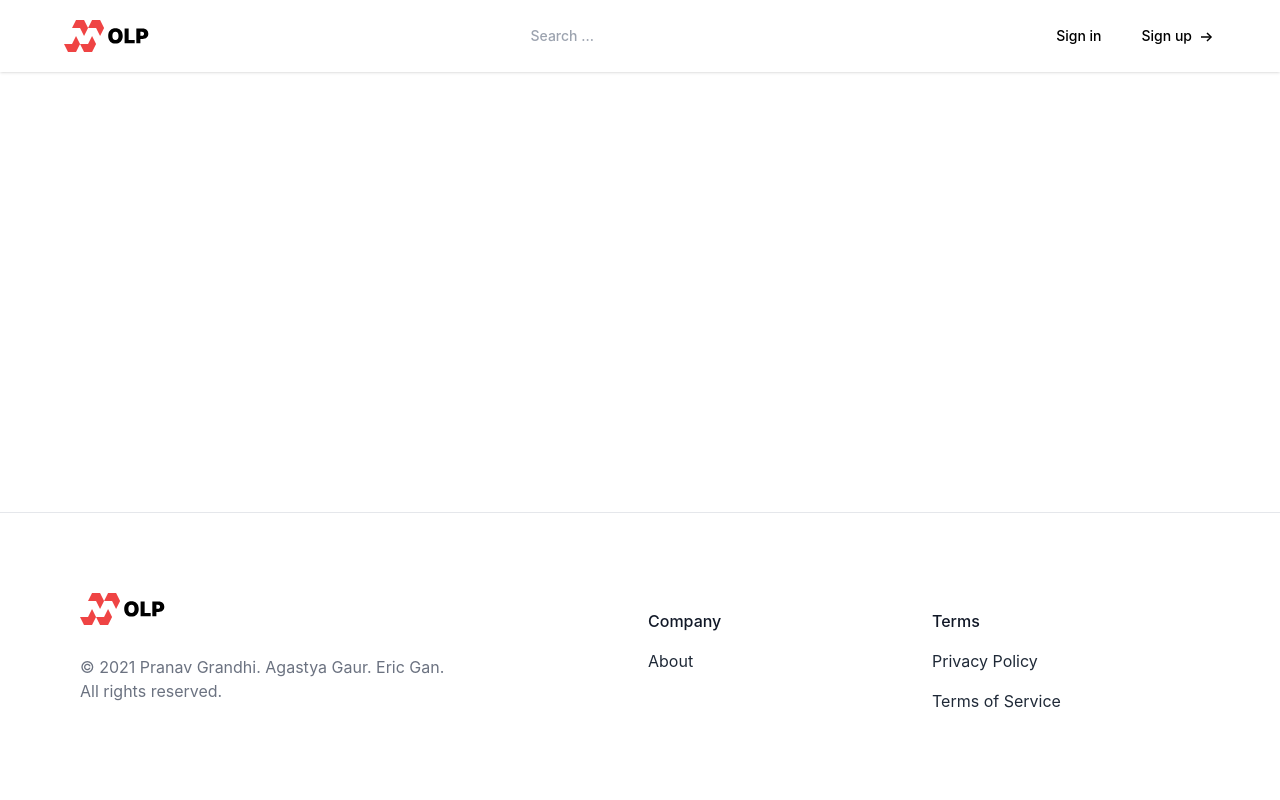
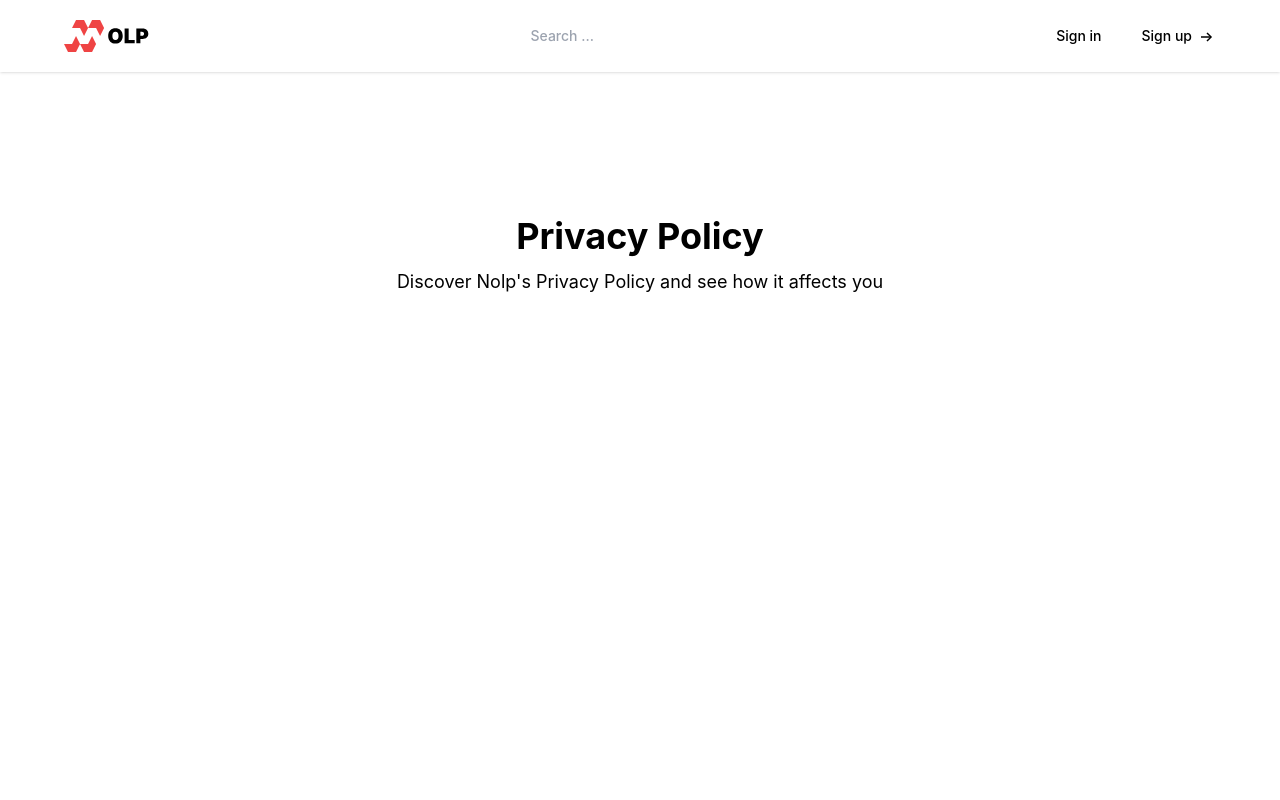
Before and after one commit to Pranav-Grandhi/nolp, a Next.js app: page /privacy-policy in a window 1280 px wide. Shown: the top 800 px of the page. Built offline with nearby package versions, Linux system fonts and the light colour scheme; no server answers; a web font is replaced by a local one; what urql would draw is missing.

Commit message:
HeroSection and NextSEO added

```diff
--- a/src/components/vars.tsx
+++ b/src/components/vars.tsx
@@ -1,14 +1,28 @@
 import ReactPlayer from "react-player"
+import { NextSeo } from "next-seo"
+import HeroSection from "./hero-section"
 
+//Global Variables - - - - - - - - - - - - - - - - - - - - - - - - - - -
 export var LogoColor: string = '#EF4444' // To use, import { LogoColor } from './vars'
 
-export function NeverGonnaGiveYouUp() {
+//Global Functions - - - - - - - - - - - - - - - - - - - - - - - - - - -
+export function NeverGonnaGiveYouUp(pageTitle:string) {
   return (
     <>
-      <ReactPlayer
-        url='https://www.youtube.com/watch?v=dQw4w9WgXcQ'
-        playing={true}
+      <NextSeo
+        title={"Nolp - " + pageTitle}
       />
+      <HeroSection
+        title={pageTitle}
+        subtitle={"Discover Nolp's " + pageTitle + " and see how it affects you"}
+        textColor="black"
+      />
+      <div className="player-wrapper">
+        <ReactPlayer
+          url='https://www.youtube.com/watch?v=dQw4w9WgXcQ'
+          playing={true}
+        />
+      </div>
     </>
   )
 }
--- a/src/pages/privacy-policy.tsx
+++ b/src/pages/privacy-policy.tsx
@@ -1,5 +1,5 @@
 import { NeverGonnaGiveYouUp } from "components/vars";
 
 export default function PrivacyPolicy() {
-  return NeverGonnaGiveYouUp()
+  return NeverGonnaGiveYouUp('Privacy Policy')
 }
--- a/src/pages/terms-of-service.tsx
+++ b/src/pages/terms-of-service.tsx
@@ -1,5 +1,5 @@
 import { NeverGonnaGiveYouUp } from "components/vars"
 
 export default function TermsOfService() {
-  return NeverGonnaGiveYouUp()
+  return NeverGonnaGiveYouUp('Terms of Service')
 }
```
